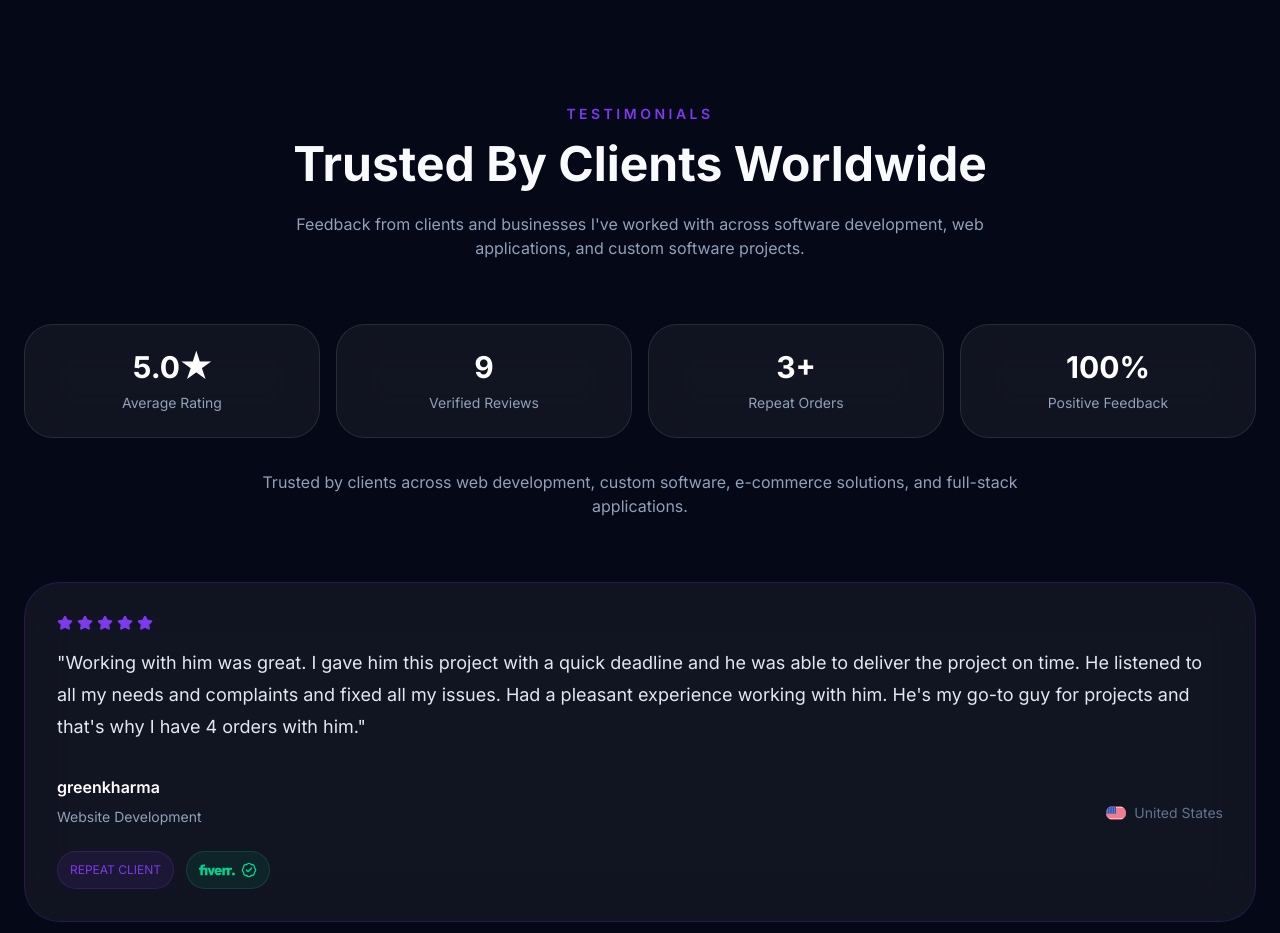
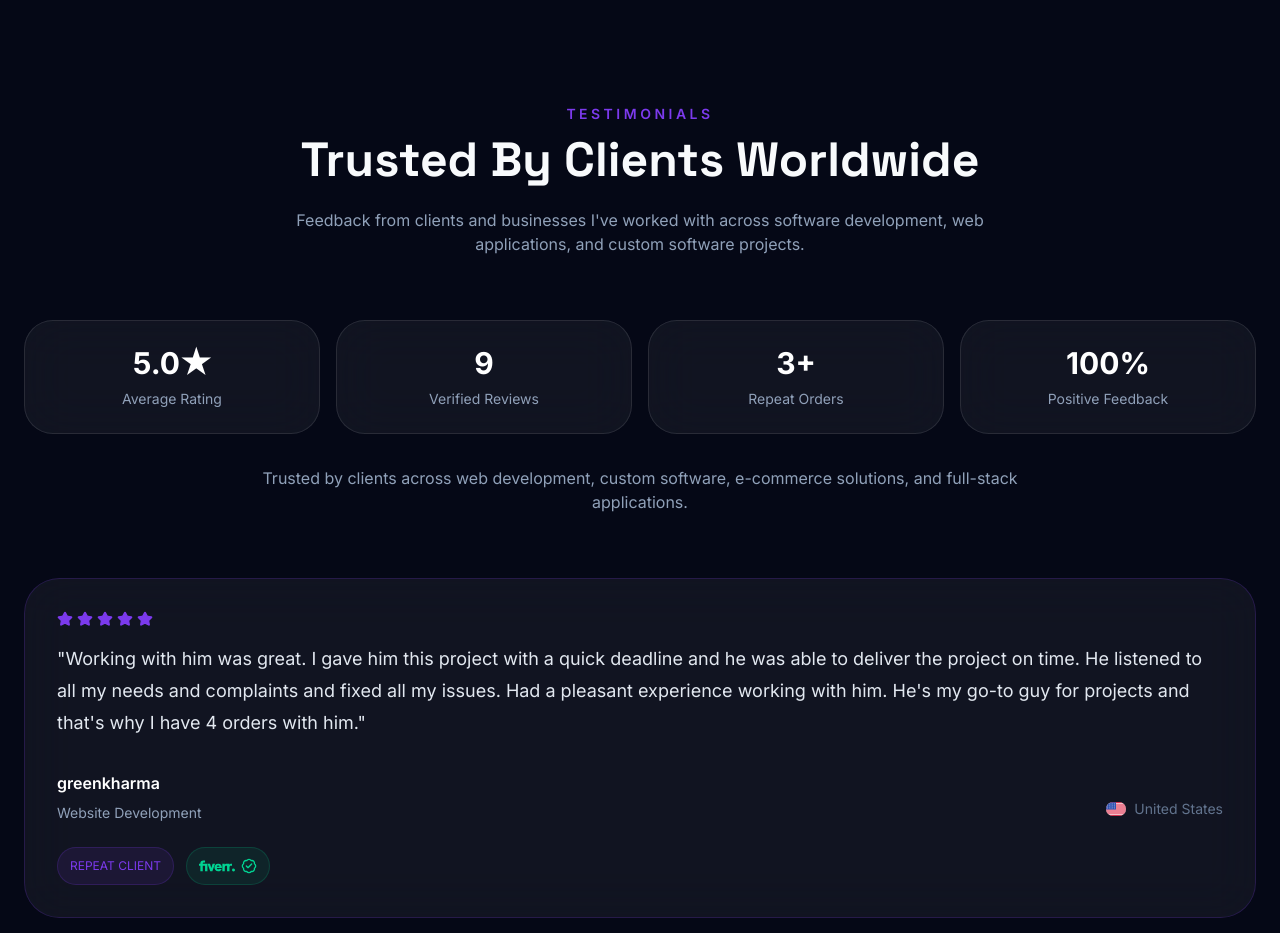
Before and after one commit to ShaikhZaamir/zaamir-portfolio, a Next.js app: page / in a window 1280 px wide. Shown: the part 5000-5933 px from the top of the page. Built offline with nearby package versions, Linux system fonts and the light colour scheme.

Commit message:
Portfolio v2 complete redesign

```diff
--- a/src/components/sections/Testimonials.tsx
+++ b/src/components/sections/Testimonials.tsx
@@ -72,7 +72,7 @@ export default function Testimonials() {
                         TESTIMONIALS
                     </p>
 
-                    <h2 className="mt-4 text-3xl font-bold md:text-5xl">
+                    <h2 className="mt-3 font-heading text-3xl font-bold md:text-5xl">
                         Trusted By Clients Worldwide
                     </h2>
 
```
